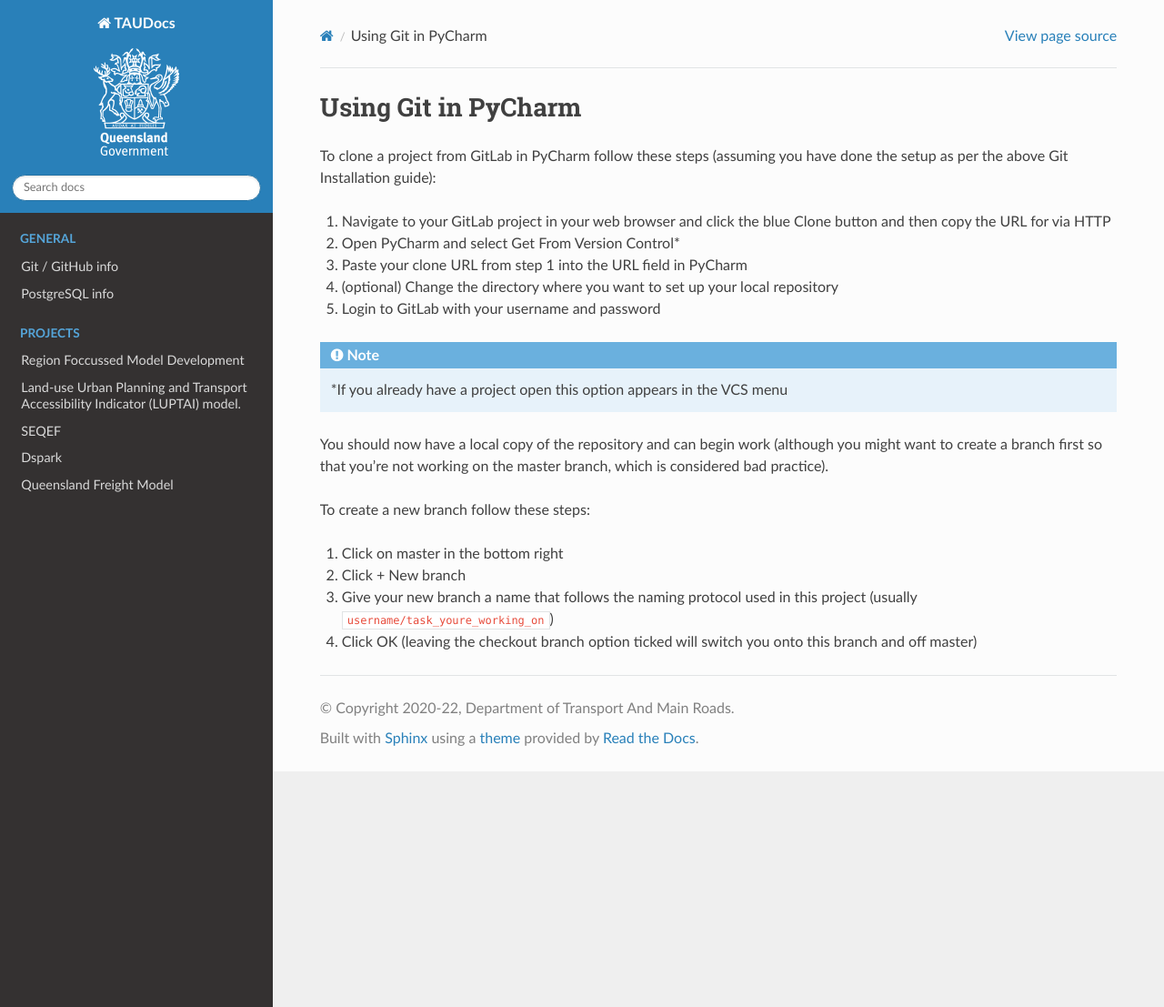
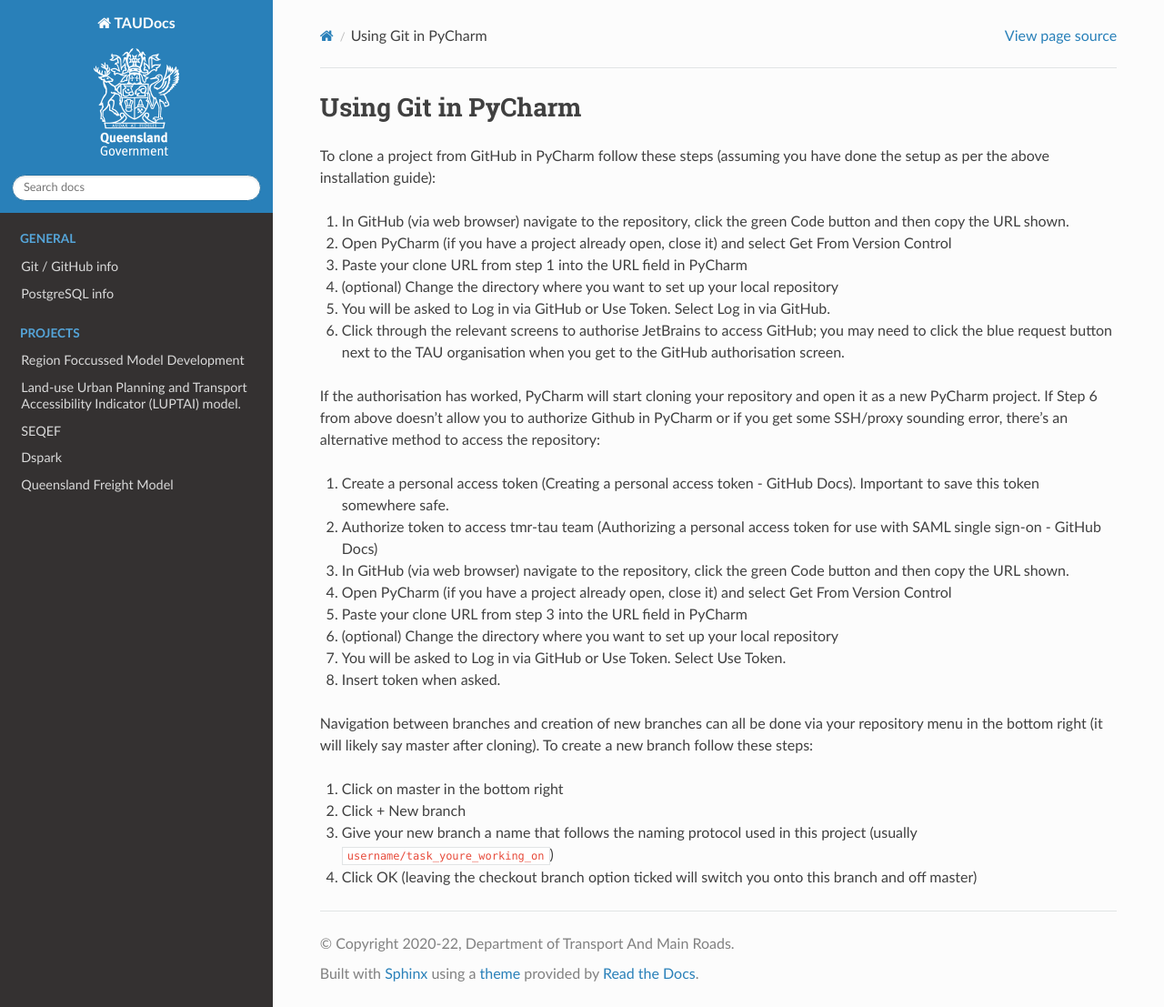
Before and after one commit to tmr-tau/tmr-tau.github.io, a Sphinx documentation site: the page built from docs/source/usage/git/git_pycharm.rst, in a window 1280 px wide and 1107 px high. Shown: the whole window at 91% size. Built offline with Sphinx 7.4.7 and the Read the Docs theme 2.0.0, drawn with Linux system fonts in a browser that asks for light colours.

Commit message:
Updates to how-to guides

```diff
--- a/docs/source/usage/git/git_pycharm.rst
+++ b/docs/source/usage/git/git_pycharm.rst
@@ -1,19 +1,26 @@
 Using Git in PyCharm
 --------------------
+To clone a project from GitHub in PyCharm follow these steps (assuming you have done the setup as per the above installation guide):
 
-To clone a project from GitLab in PyCharm follow these steps (assuming you have done the setup as per the above Git Installation guide):
-
-1. Navigate to your GitLab project in your web browser and click the blue Clone button and then copy the URL for via HTTP
-2. Open PyCharm and select Get From Version Control*
+1. In GitHub (via web browser) navigate to the repository, click the green Code button and then copy the URL shown.
+2. Open PyCharm (if you have a project already open, close it) and select Get From Version Control
 3. Paste your clone URL from step 1 into the URL field in PyCharm
 4. (optional) Change the directory where you want to set up your local repository
-5. Login to GitLab with your username and password
+5. You will be asked to Log in via GitHub or Use Token. Select Log in via GitHub.
+6. Click through the relevant screens to authorise JetBrains to access GitHub; you may need to click the blue request button next to the TAU organisation when you get to the GitHub authorisation screen.
 
-.. note:: \*If you already have a project open this option appears in the VCS menu
+If the authorisation has worked, PyCharm will start cloning your repository and open it as a new PyCharm project. If Step 6 from above doesn't allow you to authorize Github in PyCharm or if you get some SSH/proxy sounding error, there's an alternative method to access the repository:
 
-You should now have a local copy of the repository and can begin work (although you might want to create a branch first so that you're not working on the master branch, which is considered bad practice).
+1. Create a personal access token (Creating a personal access token - GitHub Docs). Important to save this token somewhere safe.
+2. Authorize token to access tmr-tau team (Authorizing a personal access token for use with SAML single sign-on - GitHub Docs)
+3. In GitHub (via web browser) navigate to the repository, click the green Code button and then copy the URL shown.
+4. Open PyCharm (if you have a project already open, close it) and select Get From Version Control
+5. Paste your clone URL from step 3 into the URL field in PyCharm
+6. (optional) Change the directory where you want to set up your local repository
+7. You will be asked to Log in via GitHub or Use Token. Select Use Token.
+8. Insert token when asked.
 
-To create a new branch follow these steps:
+Navigation between branches and creation of new branches can all be done via your repository menu in the bottom right (it will likely say master after cloning). To create a new branch follow these steps:
 
 1. Click on master in the bottom right
 2. Click + New branch
--- a/docs/source/usage/pg/pg_protocols.rst
+++ b/docs/source/usage/pg/pg_protocols.rst
@@ -7,7 +7,7 @@
 Object ownership
 ****************
 
-Object ownership must be managed carefully to ensure that all users collaborating on a project can do everything they need to do. Ownership and it's associated privileges are not grantable, but they can be inherited by being a member of the role that owns the object. For example, if ``proj_dev`` owns ``this_table`` and ``org_proj`` is a member of ``proj_dev`` then ``org_proj`` inherits ownership of ``this_table`` by proxy. But ``this_table`` must be owned by ``proj_dev`` (as opposed to being owned by ``org_proj``) otherwise other memebrs of ``proj_dev`` won't be able to interact with it fully.
+Object ownership must be managed carefully to ensure that all users collaborating on a project can do everything they need to do. Ownership and it's associated privileges are not grantable, but they can be inherited by being a member of the role that owns the object. For example, if ``proj_dev`` owns ``this_table`` and ``org_proj`` is a member of ``proj_dev`` then ``org_proj`` inherits ownership of ``this_table`` by proxy. But ``this_table`` must be owned by ``proj_dev`` (as opposed to being owned by ``org_proj``) otherwise other members of ``proj_dev`` won't be able to interact with it fully.
 
 To ensure this happens, users must always take one of these two paths when interacting with the server:
 
```
Also changed, not shown: docs/source/usage/git/git_installation.rst (+3 -4 lines), docs/source/usage/git/git_overview.rst (+11 -6 lines), docs/source/usage/pg/pg_connecting.rst (+0 -9 lines), docs/source/usage/git/images/git_flow.png.
